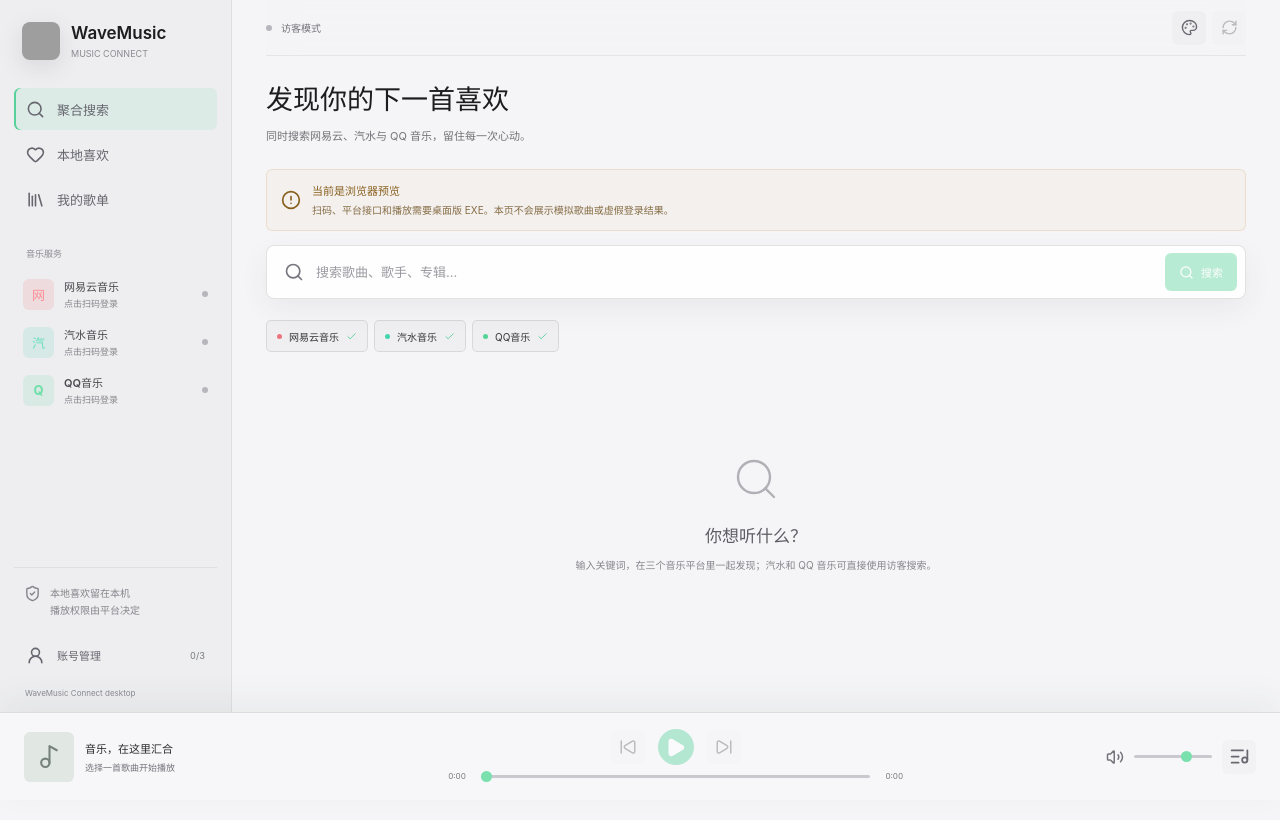
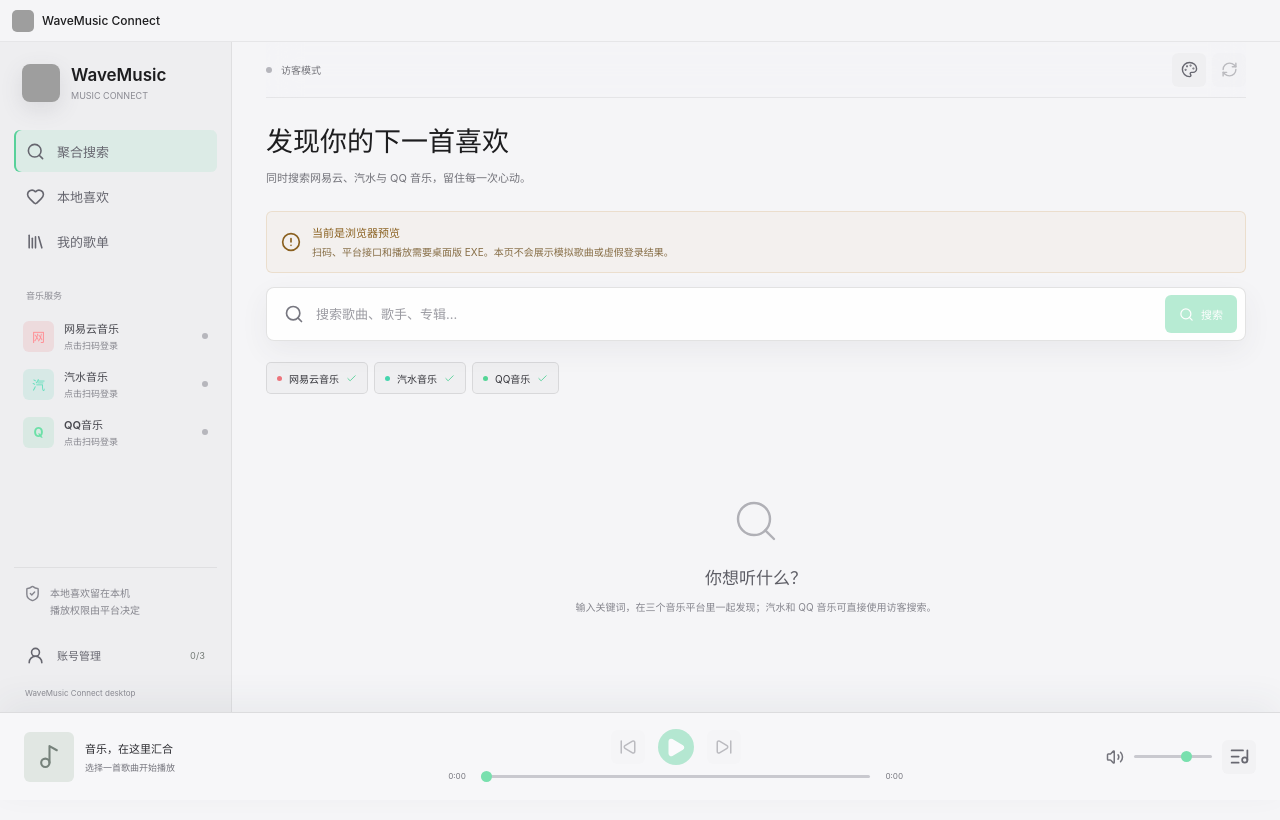
Before and after one commit to YSM2292411508/wave-music-connect, a Vue app in the folder apps/desktop/: page / in a window 1280 px wide. Shown: the top 820 px of the page. Built offline with nearby package versions, Linux system fonts and the light colour scheme; grey boxes are pictures that could not be loaded.

Commit message:
fix: sync window title bar with system theme

```diff
--- a/apps/desktop/package.json
+++ b/apps/desktop/package.json
@@ -1,6 +1,6 @@
 {
   "name": "@wavemusic/connect",
-  "version": "0.9.0",
+  "version": "0.9.1",
   "private": true,
   "description": "A local API client for NetEase Cloud Music, Qishui Music, and QQ Music.",
   "author": "WaveMusic contributors",
--- a/apps/desktop/src/renderer/src/App.vue
+++ b/apps/desktop/src/renderer/src/App.vue
@@ -516,6 +516,7 @@ onUnmounted(() => { window.removeEventListener('keydown', keydown); window.remov
 
 <template>
   <div class="app-shell">
+    <header class="window-titlebar"><img :src="appIcon" alt="" /><span>WaveMusic Connect</span></header>
     <aside class="sidebar">
       <div class="brand"><img :src="appIcon" alt="WaveMusic" /><div><strong>WaveMusic</strong><small>MUSIC CONNECT</small></div></div>
       <nav aria-label="主导航">
--- a/apps/desktop/src/renderer/src/styles.css
+++ b/apps/desktop/src/renderer/src/styles.css
@@ -28,6 +28,7 @@
   --rose: #f07e99;
   --sidebar-width: 232px;
   --dock-height: 88px;
+  --titlebar-height: 42px;
 }
 
 :root[data-accent='sky'] { --accent: #4f91f5; --accent-strong: #70a7f7; --accent-ink: #071a36; }
@@ -55,10 +56,27 @@ small { color: var(--muted); }
 ::-webkit-scrollbar-thumb:hover { background: #4a524d; border: 2px solid transparent; background-clip: padding-box; }
 ::-webkit-scrollbar-track { background: transparent; }
 
-.app-shell { min-height: 100vh; background: var(--bg); }
+.app-shell { min-height: 100vh; padding-top: var(--titlebar-height); background: var(--bg); }
+.window-titlebar {
+  position: fixed;
+  inset: 0 0 auto 0;
+  z-index: 100;
+  height: var(--titlebar-height);
+  padding: 0 12px;
+  display: flex;
+  align-items: center;
+  gap: 8px;
+  color: #f0f2ef;
+  background: #111311;
+  border-bottom: 1px solid #ffffff12;
+  user-select: none;
+  -webkit-app-region: drag;
+}
+.window-titlebar img { width: 22px; height: 22px; border-radius: 5px; }
+.window-titlebar span { font-size: 12px; font-weight: 500; }
 .sidebar {
   position: fixed;
-  inset: 0 auto var(--dock-height) 0;
+  inset: var(--titlebar-height) auto var(--dock-height) 0;
   z-index: 8;
   width: var(--sidebar-width);
   padding: 22px 14px 14px;
@@ -115,7 +133,7 @@ i.online { background: #76d6a4; box-shadow: 0 0 0 3px #76d6a411; }
 .accounts-nav span { margin-left: auto; color: #737a75; font-size: 9px; font-variant-numeric: tabular-nums; }
 .version { margin: 12px 11px 0; color: #505652; font-size: 8px; }
 
-.workspace { min-height: 100vh; margin-left: var(--sidebar-width); padding: 0 34px calc(var(--dock-height) + 34px); background: var(--bg); }
+.workspace { min-height: calc(100vh - var(--titlebar-height)); margin-left: var(--sidebar-width); padding: 0 34px calc(var(--dock-height) + 34px); background: var(--bg); }
 .topbar {
   position: sticky;
   top: 0;
@@ -528,6 +546,10 @@ input[type='range']:hover::-webkit-slider-thumb { box-shadow: 0 0 0 3px var(--ac
 [data-theme='light'] .playlist-options button strong { color: #34343a; }
 [data-theme='light'] .muted { color: #777780; }
 
+@media (prefers-color-scheme: light) {
+  .window-titlebar { color: #1d1d1f; background: #f5f5f7; border-bottom-color: #1d1d1f12; }
+}
+
 @media (max-width: 1200px) {
   .workspace { padding-left: 26px; padding-right: 26px; }
   .account-grid { grid-template-columns: repeat(2, minmax(0, 1fr)); }
--- a/package.json
+++ b/package.json
@@ -1,6 +1,6 @@
 {
   "name": "wave-music-aggregator",
-  "version": "0.9.0",
+  "version": "0.9.1",
   "private": true,
   "scripts": {
     "dev": "pnpm --filter @wavemusic/connect dev",
```
Also changed, not shown: apps/desktop/src/main/index.ts (+12 -2 lines), 1 other file (tests, documents, lock files or other folders).
